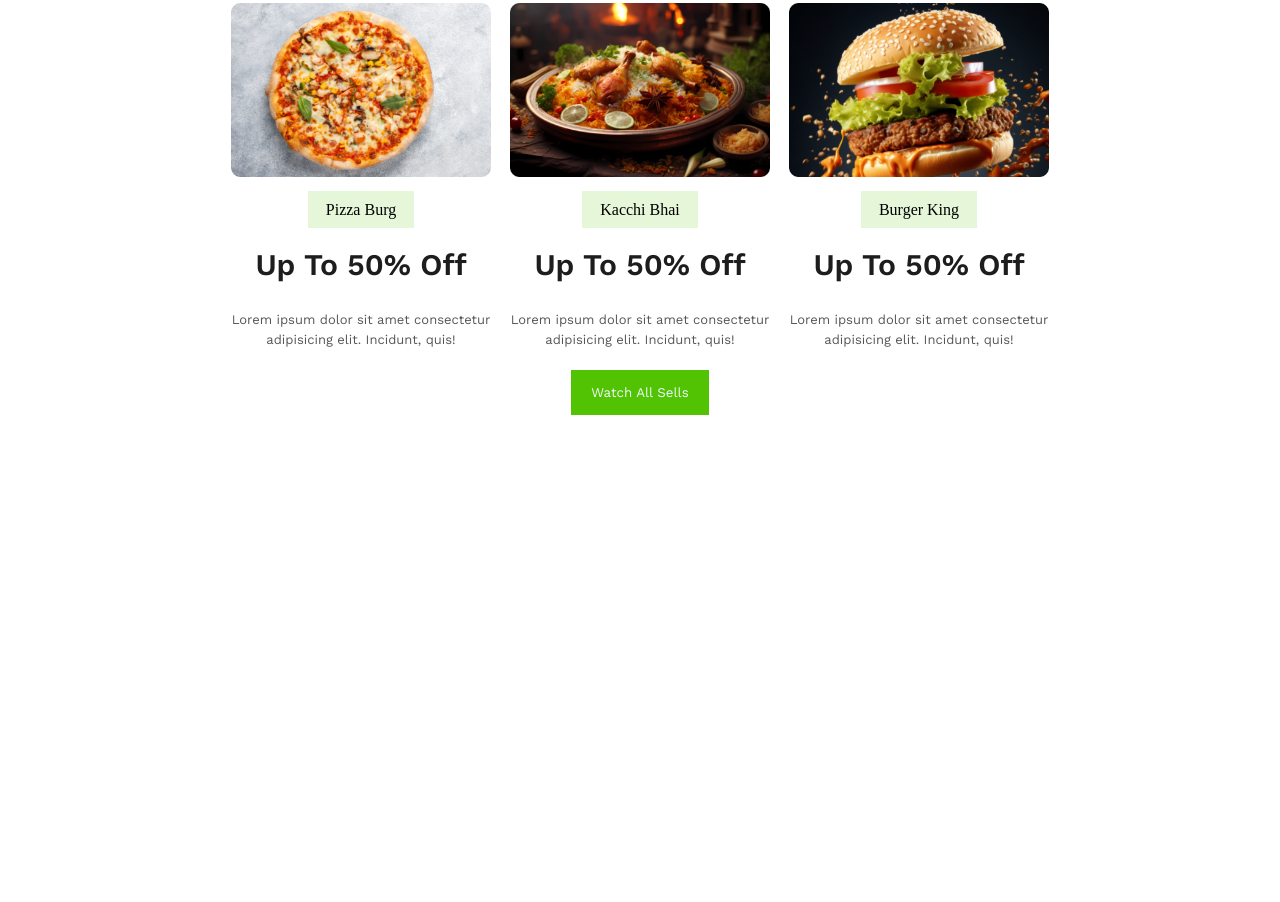
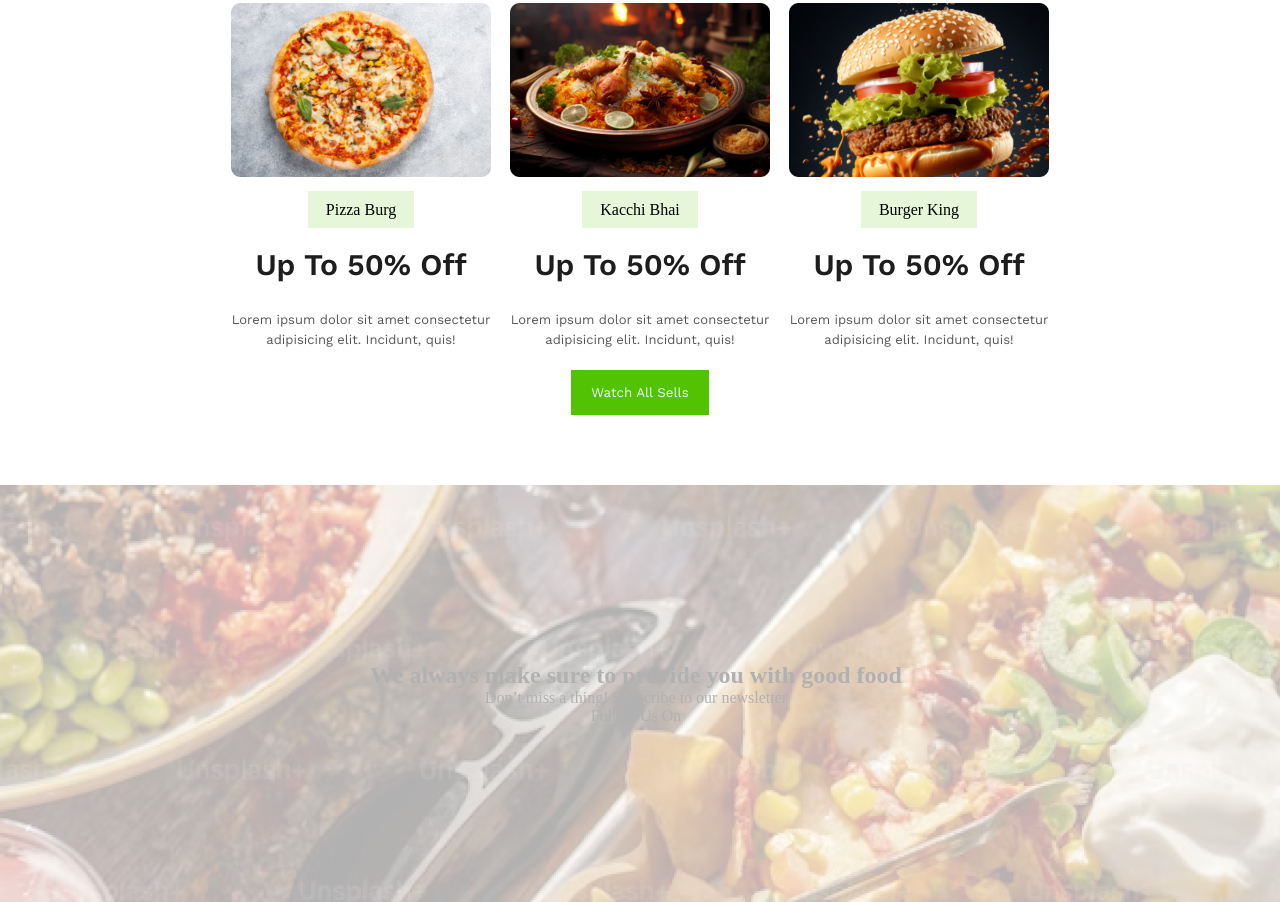
Before and after one commit to forhad1518/good-food-resturant, a plain HTML site: page index.html in a window 1280 px wide. Shown: the part 894-1796 px from the top of the page. Before the commit the page ends 1379 px from the top, so only its background shows below. Drawn offline with nearby package versions, Linux system fonts and the light colour scheme.

Commit message:
added subsciption newsletter

```diff
--- a/Style/style.css
+++ b/Style/style.css
@@ -129,3 +129,23 @@
     flex-direction: row;
     justify-content: space-between;
 }
+#newsletter{
+    height: 417px;
+    background-image: url("../Assests/social-bg.png");
+    opacity: 30%;
+    background-size: cover;
+    background-position: center;
+    display: flex;
+    justify-content: center;
+    align-items: center;
+}
+#newsletter .content{
+    width: 515;
+    display: flex;
+    flex-direction: column;
+    justify-content: center;
+    align-items: center;
+}
+#newsletter .content .title{
+
+}
--- a/index.html
+++ b/index.html
@@ -49,5 +49,20 @@
             </div>
         </div>
     </section>
+
+    <section>
+        <div id="newsletter">
+            <div class="content">
+                <h1 class="title">We always make sure to provide you with good food</h1>
+                <p>Don’t miss a thing! Subscribe to our newsletter</p>
+                <p>Follow Us On</p>
+            </div>
+            <div>
+                <img src="" alt="">
+                <img src="" alt="">
+                <img src="" alt="">
+            </div>
+        </div>
+    </section>
 </body>
 </html>
```
